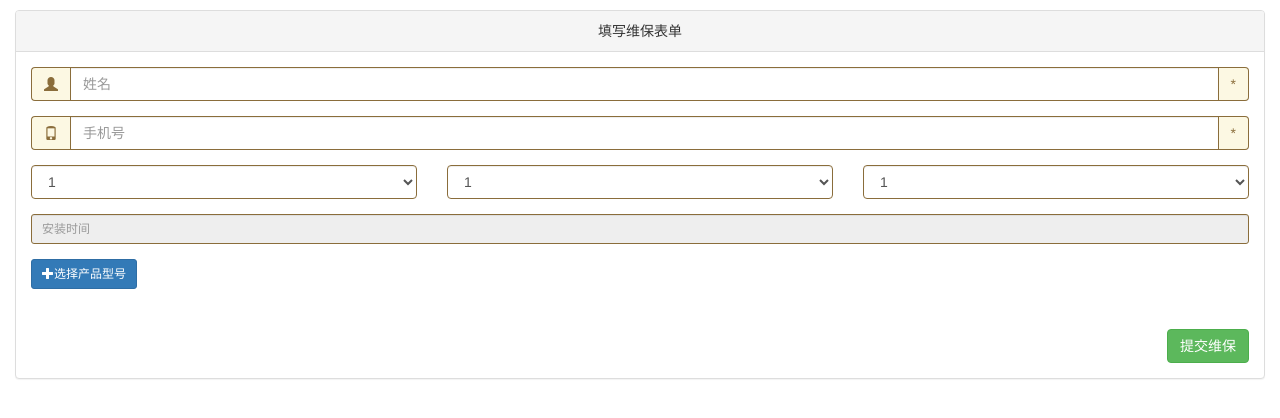
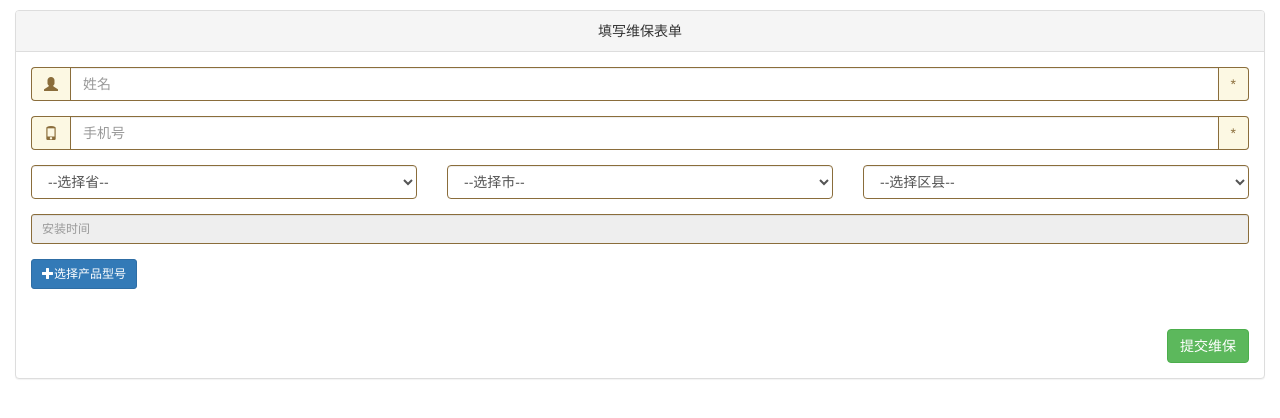
Before and after one commit to tracedeng/shuhe, a Django app: template template/maintenance.html in a window 1280 px wide. Shown: the top 418 px of the page. Run offline with Django 3.2, Linux system fonts and the light colour scheme; the template is opened without the code that fills it, so the values that code supplies are empty; parts of the project's set-up code (start-up, migrations or seed data) failed here and were passed over; some libraries are stand-ins or nearby versions.

Commit message:
时间 地址

```diff
--- a/market/admin.py
+++ b/market/admin.py
@@ -73,7 +73,7 @@ class AgentAdmin(admin.ModelAdmin):
 
 
 class MaintenanceAdmin(admin.ModelAdmin):
-    list_display = ('name', 'phone', 'fix_address', 'apply_time', 'uuid', 'auxiliary', 'handled')
+    list_display = ('name', 'phone', 'fix_address', 'apply_time', 'uuid', 'handled')
     filter_horizontal = ("auxiliary",)
 
 
--- a/market/models.py
+++ b/market/models.py
@@ -219,7 +219,7 @@ class MaintenanceAuxiliary(models.Model):
     number = models.BigIntegerField(verbose_name='数量')
 
     def __unicode__(self):
-        return u"%s %s" % (self.equipment, self.number)
+        return u"设备型号：%s => 数量：%s" % (self.equipment, self.number)
 
     class Meta:
         verbose_name_plural = "维保设备及数量"
--- a/template/maintenance.html
+++ b/template/maintenance.html
@@ -55,32 +55,30 @@
                                     <div class="col-xs-4">
                                     <!--<input type="text" class="form-control" placeholder=".col-xs-2">-->
                                         <label class="sr-only" for=".input-province">省</label>
-                                        <select class="form-control">
-                                            <option>1</option>
-                                            <option>2</option>
-                                            <option>3</option>
-                                            <option>4</option>
-                                            <option>5</option>
+                                        <select class="form-control" id="province">
+                                            <option>--选择省--</option>
+                                            <option>北京</option>
+                                            <option>天津</option>
+                                            <option>上海</option>
                                         </select>
                                     </div>
                                     <div class="col-xs-4">
                                         <label class="sr-only" for=".input-city">市</label>
-                                        <select class="form-control">
-                                            <option>1</option>
-                                            <option>2</option>
-                                            <option>3</option>
-                                            <option>4</option>
-                                            <option>5</option>
+                                        <select class="form-control" id="city">
+                                            <option>--选择市--</option>
+                                            <option>北京</option>
+                                            <option>天津</option>
+                                            <option>上海</option>
                                         </select>
                                     </div>
                                     <div class="col-xs-4">
                                         <label class="sr-only" for=".input-zone">区/县</label>
-                                        <select class="form-control">
-                                            <option>1</option>
-                                            <option>2</option>
-                                            <option>3</option>
-                                            <option>4</option>
-                                            <option>5</option>
+                                        <select class="form-control" id="zone">
+                                            <option>--选择区县--</option>
+                                            <option>黄浦区</option>
+                                            <option>嘉定区</option>
+                                            <option>宝山区</option>
+                                            <option>浦东新区</option>
                                         </select>
                                     </div>
                                 </div>
@@ -266,8 +264,8 @@
                 // 姓名
                 var name = $(".input-owner input")[0].value;
                 var phone = $(".input-phone input")[0].value;
-                var address = "临川";
-                var fix_date = "2016-07-20";
+                var address = array($("#province option:selected").text, $("#city option:selected").text, $("#zone option:selected").text).join('');
+                var fix_date = $(".date input")[0].value;   // 读input的value
                 var devices = Array();
                 $.each($(".checked-device .list-group-item"), function(i, item){
                     var device = $(this).find(".device").text();
```
